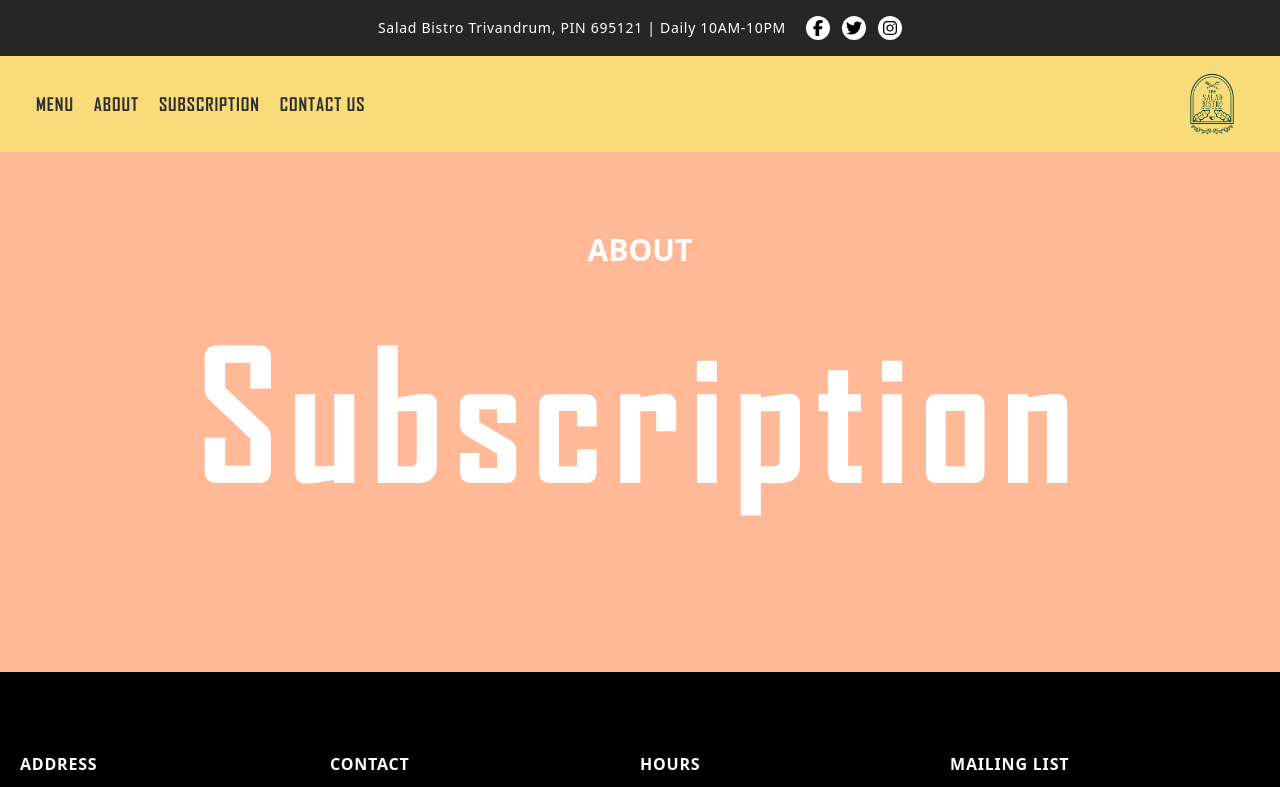
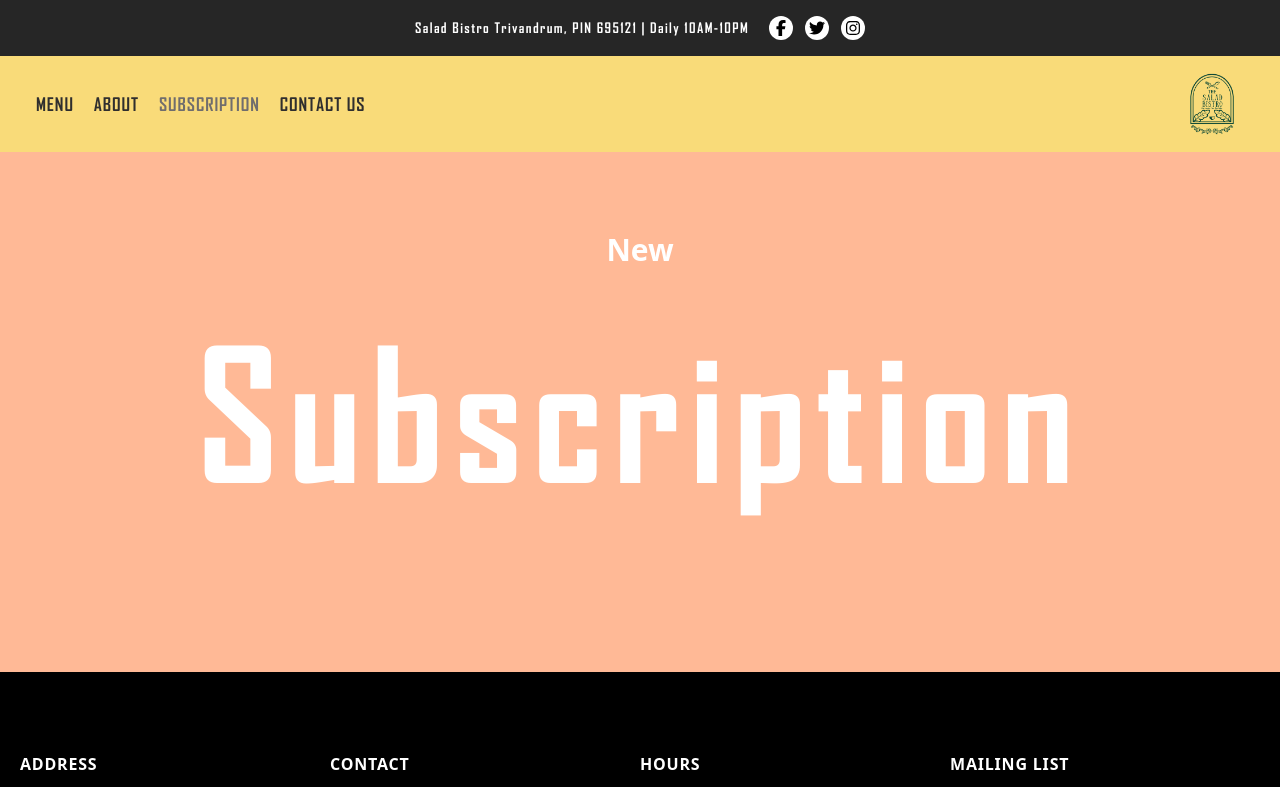
Before and after one commit to Manu-Madhu/Bristro_Salads, a React (Vite) app: page /subscription in a window 1280 px wide. Shown: the top 787 px of the page. Built offline with nearby package versions, Linux system fonts and the light colour scheme.

Commit message:
NavBar Updated

```diff
--- a/src/components/Nav.jsx
+++ b/src/components/Nav.jsx
@@ -5,20 +5,21 @@ import {
 } from "@fortawesome/free-brands-svg-icons";
 import { FontAwesomeIcon } from "@fortawesome/react-fontawesome";
 import logo from "../assets/home/logoHome.png";
-import { Link } from "react-router-dom";
+import { Link, useLocation } from "react-router-dom";
 import { useState } from "react";
 import { IoMenu } from "react-icons/io5";
 import { IoClose } from "react-icons/io5";
 
 const Nav = () => {
   const [state, setState] = useState(false);
+  const location = useLocation();
   return (
     <div className="bg-[#F9DB79]">
       <div className="bg-neutral-800">
-        <div className=" max-w-[1280px] mx-auto text-white flex flex-col sm:flex-row py-4 justify-center items-center sm:gap-5">
-            <p className="text-xs sm:text-sm leading-4 tracking-wider">
-              Salad Bistro Trivandrum, PIN 695121 | Daily 10AM-10PM
-            </p>
+        <div className=" max-w-[1280px] mx-auto text-white flex flex-col sm:flex-row py-4 justify-center items-center sm:gap-5 font-primaryFont ">
+          <p className="text-xs sm:text-sm  tracking-widest">
+            Salad Bistro Trivandrum, PIN 695121 | Daily 10AM-10PM
+          </p>
           <div className="flex items-center justify-center mt-4 sm:mt-0 gap-3">
             <a
               href="#"
@@ -47,16 +48,32 @@ const Nav = () => {
         <div className="p-9 py-4 mx-auto w-full">
           <div className="sm:flex justify-between items-center text-[#2F2E2E] font-semibold">
             <ul className="md:flex md:items-center gap-5 font-extralight font-primaryFont text-[18px] tracking-wider">
-              <li className="md:my-0 hover:text-[#706D6D]">
+              <li
+                className={`md:my-0 hover:text-[#706D6D] ${
+                  location?.pathname === "/menu" && "text-[#706D6D]"
+                }`}
+              >
                 <Link to={"/menu"}>MENU</Link>
               </li>
-              <li className="md:my-0 hover:text-[#706D6D]">
+              <li
+                className={`md:my-0 hover:text-[#706D6D] ${
+                  location?.pathname === "/about-us" && "text-[#706D6D]"
+                }`}
+              >
                 <Link to={"/about-us"}>ABOUT</Link>
               </li>
-              <li className="md:my-0 hover:text-[#706D6D]">
+              <li
+                className={`md:my-0 hover:text-[#706D6D] ${
+                  location?.pathname === "/subscription" && "text-[#706D6D]"
+                }`}
+              >
                 <Link to={"/subscription"}>SUBSCRIPTION</Link>
               </li>
-              <li className="md:my-0 hover:text-[#706D6D]">
+              <li
+                className={`md:my-0 hover:text-[#706D6D] ${
+                  location?.pathname === "/contact-us" && "text-[#706D6D]"
+                }`}
+              >
                 <Link to={"/contact-us"}>CONTACT US</Link>
               </li>
             </ul>
@@ -96,17 +113,37 @@ const Nav = () => {
             />
           </div>
           <ul className="flex flex-col items-center gap-5 font-semibold">
-            <li className="md:my-0">
-              <a href="/menu">MENU</a>
+            <li
+              onClick={(e) => setState(!state)}
+              className={`md:my-0 hover:text-[#706D6D] ${
+                location?.pathname === "/menu" && "text-[#706D6D]"
+              }`}
+            >
+              <Link to={"/menu"}>MENU</Link>
             </li>
-            <li className="md:my-0">
-              <a href="/about-us">ABOUT</a>
+            <li
+              onClick={(e) => setState(!state)}
+              className={`md:my-0 hover:text-[#706D6D] ${
+                location?.pathname === "/about-us" && "text-[#706D6D]"
+              }`}
+            >
+              <Link to={"/about-us"}>ABOUT</Link>
             </li>
-            <li className="md:my-0">
-              <a href="/subscription">SUBSCRIPTION</a>
+            <li
+              onClick={(e) => setState(!state)}
+              className={`md:my-0 hover:text-[#706D6D] ${
+                location?.pathname === "/subscription" && "text-[#706D6D]"
+              }`}
+            >
+              <Link to={"/subscription"}>SUBSCRIPTION</Link>
             </li>
-            <li className="md:my-0">
-              <a href="/contact-us">CONTACT US</a>
+            <li
+              onClick={(e) => setState(!state)}
+              className={`md:my-0 hover:text-[#706D6D] ${
+                location?.pathname === "/contact-us" && "text-[#706D6D]"
+              }`}
+            >
+              <Link to={"/contact-us"}>CONTACT US</Link>
             </li>
           </ul>
         </div>
--- a/src/components/menu/FlavorManner.jsx
+++ b/src/components/menu/FlavorManner.jsx
@@ -7,7 +7,7 @@ const FlavorManner = ({ titleOne, titleTwo, backgroundCol }) => {
         className={`flex items-center justify-center `}
       >
         <div className="container  h-[60vh] md:h-[65vh]  text-center flex flex-col items-center justify-center text-white">
-          <p className="absolute top-24 md:top-20 text-2xl md:text-3xl font-semibold">
+          <p className="absolute top-28 md:top-20 text-2xl md:text-3xl font-semibold">
             {titleOne}
           </p>
           <spam className="text-[70px] md:text-[180px] tracking-wider font-primaryFont">
--- a/src/pages/ContactUs.jsx
+++ b/src/pages/ContactUs.jsx
@@ -11,7 +11,7 @@ const ContactUs = () => {
           <h1 className="uppercase tracking-wider md:tracking-[18px] text-[30px] md:text-[55px]">
             Leave a Message
           </h1>
-          <p className=" font-thin tracking-wide md:tracking-wider text-sm md:text-[18px] mt-2 md:mt-0">
+          <p className=" font-thin tracking-wide md:tracking-wider leading-5 md:text-[18px] mt-2 md:mt-0">
             To help us find the best for you, send the preferred message to us,
             for the best customer support.
           </p>
--- a/src/pages/Subscription.jsx
+++ b/src/pages/Subscription.jsx
@@ -4,7 +4,7 @@ const Subscription = () => {
   return (
     <div className="flex flex-col items-center justify-center w-full">
       <FlavorManner
-        titleOne={"ABOUT"}
+        titleOne={"New"}
         titleTwo={"Subscription"}
         backgroundCol={"#FFB996"}
       />
```
